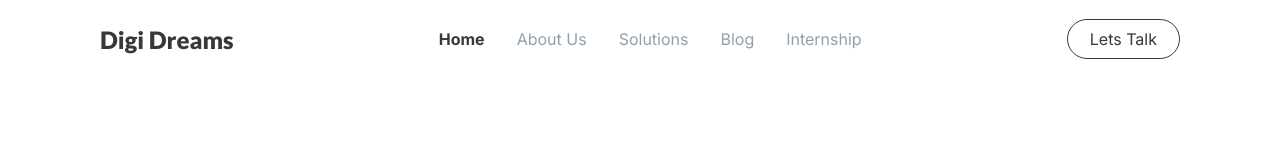
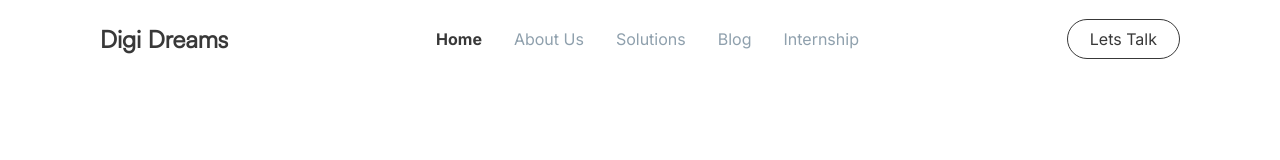
Before and after one commit to dhmzzfebri/Learn-Reactjs, a Next.js app: page / in a window 1280 px wide. Shown: the top 160 px of the page. Built offline with nearby package versions, Linux system fonts and the light colour scheme.

Commit message:
feat: add font family from props

```diff
--- a/app/fonts.ts
+++ b/app/fonts/fonts.ts
@@ -1,13 +1,20 @@
 import { Inter, Lato, Asap, Poppins } from 'next/font/google';
+import localFont from 'next/font/local';
 
 export const inter = Inter({
   subsets: ['latin'],
   display: 'swap',
 });
 
+export const satoshi = localFont({
+  src: './Satoshi-Regular.ttf',
+  display: 'swap',
+});
+
 export const lato = Lato({
   subsets: ['latin'],
   display: 'swap',
+  variable: '--font-lato',
   weight: ['400', '700', '900'],
 });
 
--- a/components/navbar/menu.tsx
+++ b/components/navbar/menu.tsx
@@ -13,8 +13,8 @@ import {
   SecondSpan,
   ThirdSpan,
 } from './navbar.style';
-import { lato } from '@/app/fonts';
-import { inter } from '@/app/fonts';
+import { lato } from '@/app/fonts/fonts';
+import { inter } from '@/app/fonts/fonts';
 import Text from '../text/text';
 
 interface HamburgerProps {
@@ -30,7 +30,13 @@ export default function Menu({ handleShow, condition }: HamburgerProps) {
       <NavWrapper>
         <TitleContainer>
           <Link className={lato.className} href={'/'}>
-            <Text tag={'h1'} color="#383838" weight="900" type="subtitle2">
+            <Text
+              tag={'h1'}
+              color="#383838"
+              weight="900"
+              type="subtitle2"
+              family="satoshi"
+            >
               Digi Dreams
             </Text>
           </Link>
--- a/components/text/text.style.ts
+++ b/components/text/text.style.ts
@@ -1,15 +1,15 @@
 import styled from 'styled-components';
 
 export const TextComponent = styled.p<{
-  size: string;
-  color: string;
-  weight: string;
-  mobile_size: string;
+  $size: string;
+  $color: string;
+  $weight: string;
+  $mobile_size: string;
 }>`
-  font-size: ${(props) => props.size};
-  color: ${(props) => props.color};
-  font-weight: ${(props) => props.weight};
+  font-size: ${(props) => props.$size};
+  color: ${(props) => props.$color};
+  font-weight: ${(props) => props.$weight};
   @media (width <= 588px) {
-    font-size: ${(props) => props.mobile_size};
+    font-size: ${(props) => props.$mobile_size};
   }
 `;
--- a/components/text/text.tsx
+++ b/components/text/text.tsx
@@ -1,6 +1,6 @@
-import React, { ElementType } from 'react';
-import { FC } from 'react';
+import { ElementType } from 'react';
 import { TextComponent } from './text.style';
+import { inter, poppins, satoshi, lato, asap } from '@/app/fonts/fonts';
 
 enum FontSize {
   tiny = '12px',
@@ -18,11 +18,14 @@ enum FontSize {
   headline1 = '72px',
 }
 
+type FontType = 'poppins' | 'inter' | 'satoshi' | 'lato' | 'asap';
+
 interface TextProps {
   children: React.ReactNode;
   type: keyof typeof FontSize;
   tag: ElementType;
   color: string;
+  family: FontType;
   weight: string;
   mobileType?: keyof typeof FontSize;
 }
@@ -33,15 +36,27 @@ export default function Text({
   tag,
   color,
   weight,
+  family,
   mobileType = 'regular1',
 }: TextProps) {
   return (
     <TextComponent
       as={tag}
-      size={FontSize[type]}
-      color={color}
-      weight={weight}
-      mobile_size={FontSize[mobileType]}
+      $size={FontSize[type]}
+      $color={color}
+      $weight={weight}
+      $mobile_size={FontSize[mobileType]}
+      className={
+        family === 'inter'
+          ? inter.className
+          : family === 'asap'
+            ? asap.className
+            : family === 'lato'
+              ? lato.className
+              : family === 'poppins'
+                ? poppins.className
+                : satoshi.className
+      }
     >
       {children}
     </TextComponent>
```
Also changed, not shown: app/fonts/Satoshi-Regular.ttf (added).
